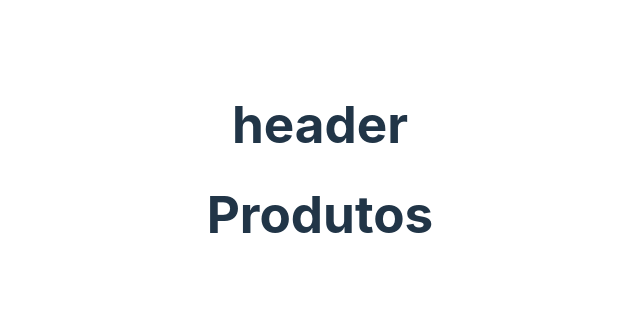
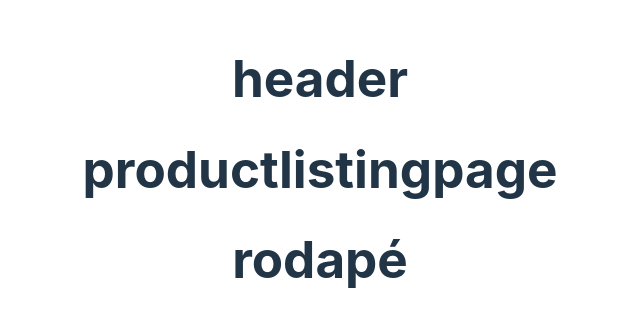
Before and after one commit to nyck1e/projeto-digitalstore, a React (Vite) app: page /produtos in a window 1280 px wide. Shown: the part 231-558 px from the top of the page, without its empty margins (320-960 px from the left). Built offline with nearby package versions, Linux system fonts and the light colour scheme.

Commit message:
layout
arrumei o sistema do layout de paginas

```diff
--- a/src/App.jsx
+++ b/src/App.jsx
@@ -1,12 +1,12 @@
 import './App.css'
 import Paths from './routes/Paths'
 import Header from './components/Header';
+import Footer from './components/Footer';
 
 function App() {
 
   return (
     <>
-      <Header/>
       <Paths/>
     </>
   )
--- a/src/components/Footer.jsx
+++ b/src/components/Footer.jsx
@@ -1,6 +1,8 @@
 const Footer = () => {
     return (
-        <h1>footer</h1>
+        <footer>
+            <h1>rodapé</h1>
+        </footer>
      );
 }
 
--- a/src/components/Header.jsx
+++ b/src/components/Header.jsx
@@ -1,6 +1,8 @@
 const Header = () => {
     return (
-        <h1>header</h1>
+        <div>
+            <h1>header</h1>
+        </div>
      );
 }
 
--- a/src/pages/HomePage.jsx
+++ b/src/pages/HomePage.jsx
@@ -2,9 +2,7 @@ import React from 'react';
 
 const HomePage = () => {
     return (
-        <div>
-            <h1>Home</h1>
-        </div>
+        <h1>home</h1>
      );
 }
 
--- /dev/null
+++ b/src/pages/Layout.jsx
@@ -0,0 +1,15 @@
+import { Outlet } from "react-router-dom";
+import Footer from "../components/Footer";
+import Header from "../components/Header";
+
+const Layout = () => {
+  return (
+    <>
+      <Header/>
+      <Outlet/>
+      <Footer/>
+    </>
+   );
+}
+
+export default Layout;
--- a/src/pages/ProductListingPage.jsx
+++ b/src/pages/ProductListingPage.jsx
@@ -1,3 +1,5 @@
+import React from 'react';
+
 const ProductListingPage = () => {
     return (
         <h1>productlistingpage</h1>
--- a/src/pages/ProductViewPage.jsx
+++ b/src/pages/ProductViewPage.jsx
@@ -1,5 +1,3 @@
-import React from 'react';
-
 const ProductViewPage = () => {
     return (
         <div>
--- a/src/routes/Paths.jsx
+++ b/src/routes/Paths.jsx
@@ -1,14 +1,17 @@
 import { BrowserRouter, Route, Routes } from "react-router-dom";
 import HomePage from "../pages/HomePage";
-import ProductViewPage from "../pages/ProductViewPage";
+import ProductListingPage from "../pages/ProductListingPage";
+import Layout from "../pages/Layout";
 
 const Paths = () => {
     return (
         <>
             <BrowserRouter>
                 <Routes>
-                    <Route path="/" element={<HomePage/>}/>
-                    <Route path="/produtos" element={<ProductViewPage/>}/>
+                    <Route path="/" element={<Layout/>}>
+                        <Route path="/" element={<HomePage/>}/>
+                        <Route path="/produtos" element={<ProductListingPage/>}/>
+                    </Route>
                 </Routes>
             </BrowserRouter>
         </>
```
